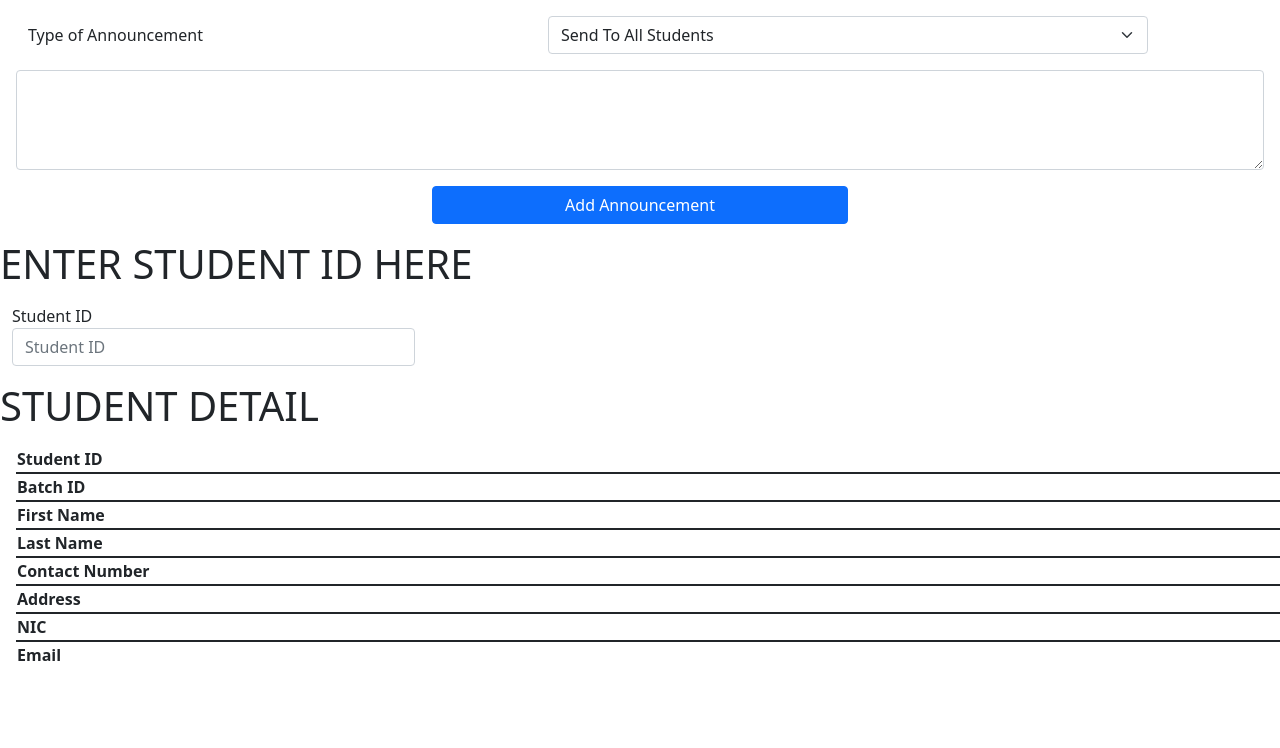
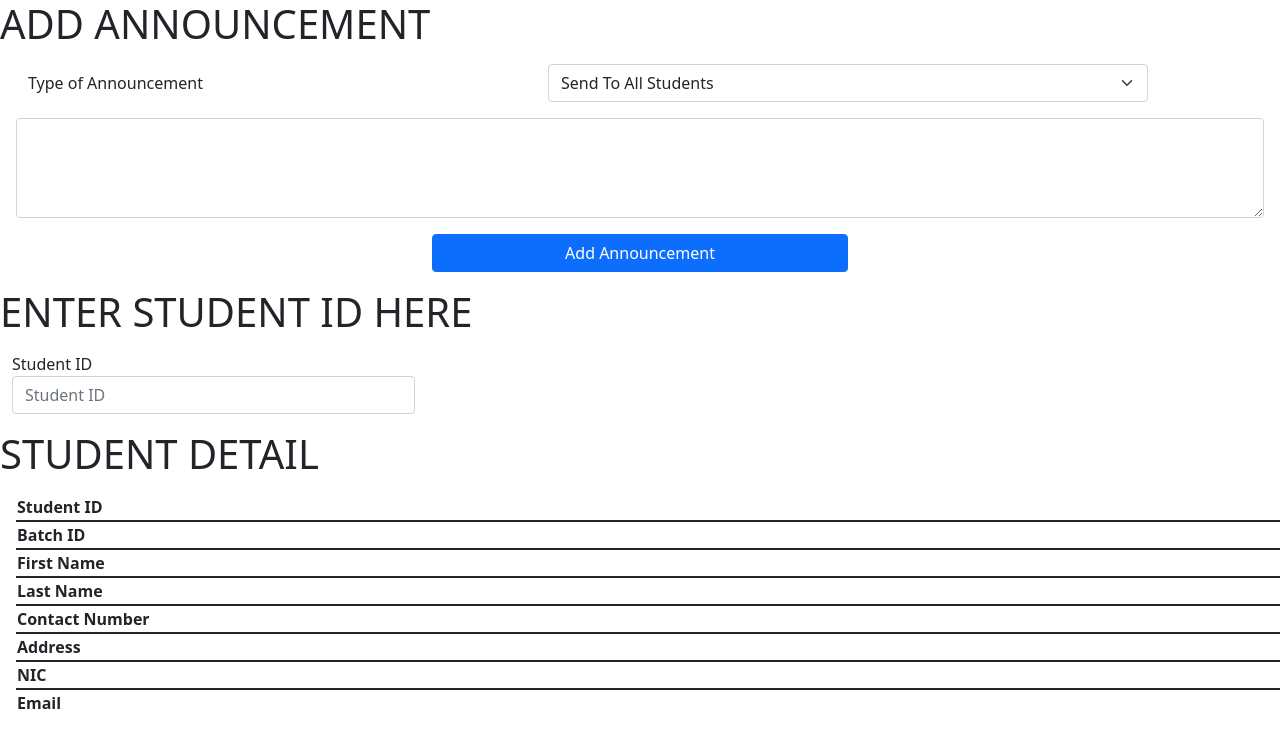
Before and after one commit to krishan30/Student-Management-System, a React (Create React App) app in the folder fe/: page / in a window 1280 px wide. Shown: the top 748 px of the page. Built offline with nearby package versions, Linux system fonts and the light colour scheme.

Commit message:
add announcement heading added

```diff
--- a/fe/src/components/teacher/addAnnouncement.js
+++ b/fe/src/components/teacher/addAnnouncement.js
@@ -33,6 +33,7 @@ export default function Form() {
 
   return (
     <React.Fragment>
+      <h1>ADD ANNOUNCEMENT</h1>
       <form>
         <div className="row m-3 align-items-center">
           <div className="col-5">
```
